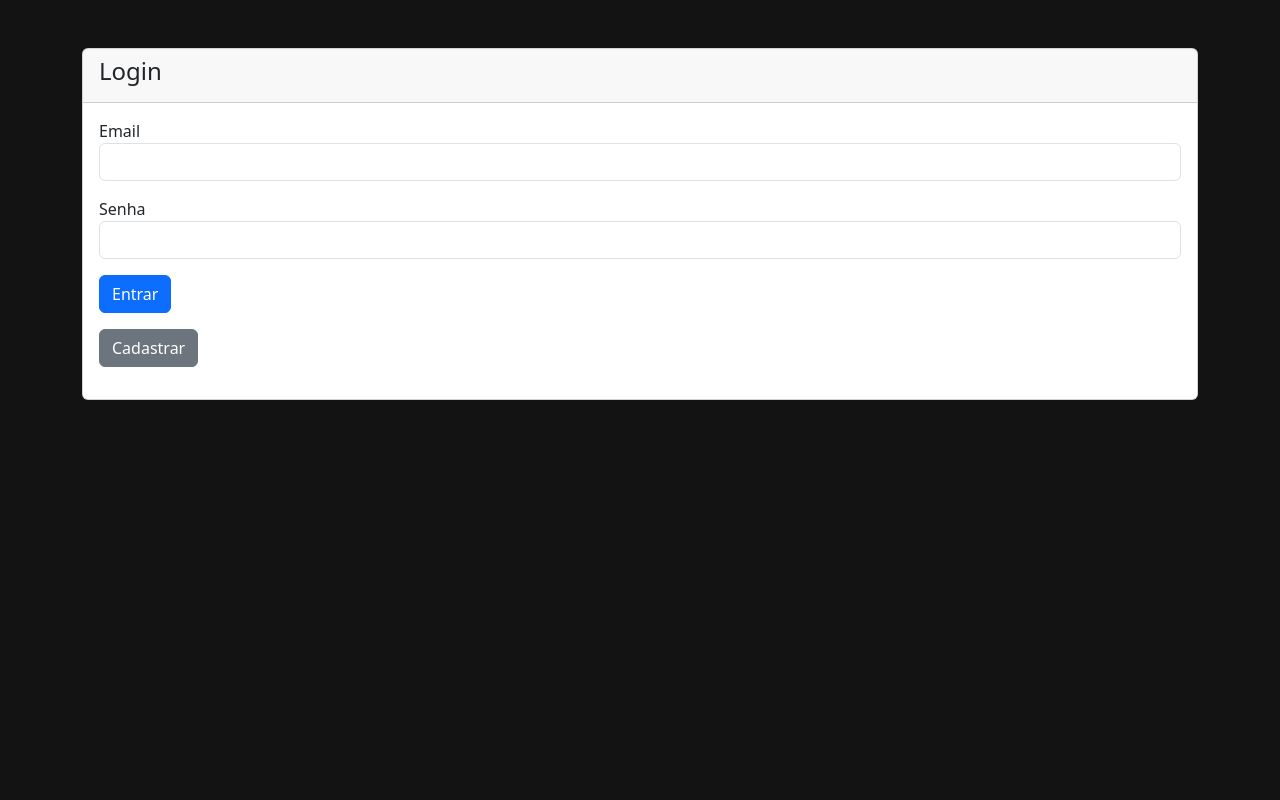
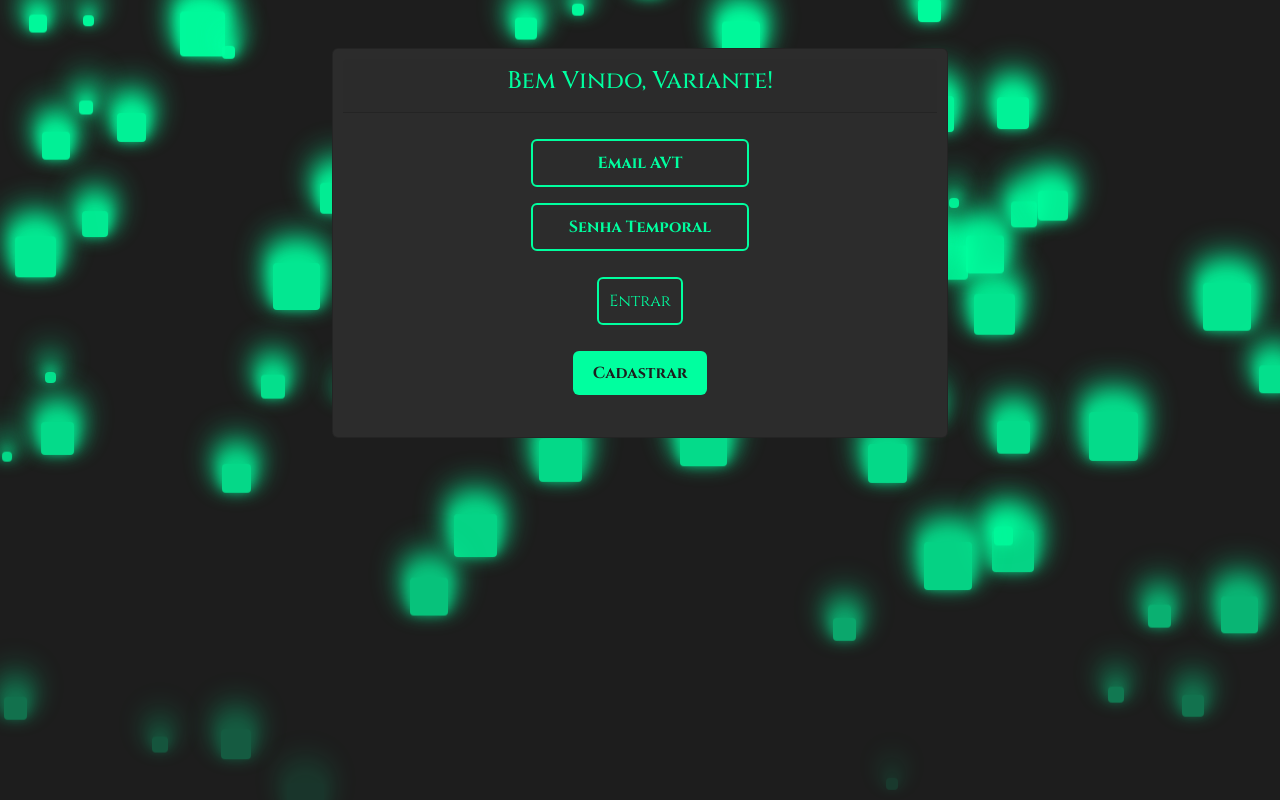
Before and after one commit to 1colombo/PHP-LojaFragmentosLoki, a PHP site: page /usuarios/login.php in a window 1280 px wide. Run offline with PHP 8.4, Linux system fonts and the light colour scheme.

Commit message:
estilizacao da pagina login

```diff
--- a/assets/css/style.css
+++ b/assets/css/style.css
@@ -1,3 +1,81 @@
 html, body{
-  background-color: #1d1d1d;
+  font-family: 'Cinzel', serif;
+
 }
+
+.chuva {
+    position: fixed;
+    top: 0;
+    left: 0;
+    width: 100%;
+    height: 100%;
+    z-index: -1;
+    pointer-events: none;
+    overflow: hidden;
+    background-color: #1d1d1d;
+}
+.chuva span {
+    position: absolute;
+    top: -60px;
+    background: #00ff9f;
+    filter:
+    drop-shadow(0 -4px 6px #00ff9f)
+    drop-shadow(0 -8px 10px #00ff9f)
+    drop-shadow(0 -12px 14px #00ff9f);
+    border-radius: 4px;
+    animation: queda linear infinite;
+}
+
+#login-container {
+  width: 50%;
+  height: 100%;
+}
+
+#login-card {
+  background-color: #2c2c2c;
+  color: #00ff9f;
+  font-size: 20px;
+  font-weight: 700;
+  padding: 10px;
+  text-align: center;
+}
+
+.card-body {
+  display: flex;
+  flex-direction: column;
+  align-items: center;
+  justify-content: center;
+  height: 100%;
+}
+
+#login-card input {
+  background-color: #2c2c2c;
+  color: #00ff9f;
+  border: solid 2px #00ff9f;
+  padding: 10px;
+  margin: 10px 0;
+  text-align: center;
+}
+
+#login-card input::placeholder {
+  background-color: #2c2c2c;
+  color: #00ff9f;
+  font-weight: 700;
+}
+
+#btn-cadastrar {
+  background-color: #00ff9f;
+  color: #1d1d1d;
+  border: none;
+  padding: 10px 20px;
+  font-size: 16px;
+  font-weight: 700;
+  cursor: pointer;
+  align-self: flex-start;
+}
+
+@keyframes queda {
+    0%   { transform: translateY(0) scale(1); opacity: 1; }
+    70%  { opacity: 0.8; }
+    100% { transform: translateY(110vh) scale(1); opacity: 0; }
+}
--- a/assets/js/script.js
+++ b/assets/js/script.js
@@ -1 +1,15 @@
-// JS
+    const TOTAL = 70;
+    const container = document.querySelector('.chuva');
+
+    for (let i = 0; i < TOTAL; i++) {
+        const sq = document.createElement('span');
+
+        const size = Math.floor(Math.random() * 40) + 10;
+        sq.style.width = size + 'px';
+        sq.style.height = size + 'px';
+        sq.style.left = Math.random() * 100 + 'vw';
+        sq.style.animationDuration = (3 + Math.random() * 5) + 's';
+        sq.style.animationDelay = (-Math.random() * 5) + 's';
+
+        container.appendChild(sq);
+    }
--- a/usuarios/login.php
+++ b/usuarios/login.php
@@ -6,43 +6,43 @@
 <meta name="viewport" content="width=device-width, initial-scale=1">
 <title>Fragmentos de Loki</title>
 <link href="https://cdn.jsdelivr.net/npm/bootstrap@5.3.6/dist/css/bootstrap.min.css" rel="stylesheet" integrity="sha384-4Q6Gf2aSP4eDXB8Miphtr37CMZZQ5oXLH2yaXMJ2w8e2ZtHTl7GptT4jmndRuHDT" crossorigin="anonymous">
-<link rel="stylesheet" href="assets/css/style.css">
+<link rel="stylesheet" href="../assets/css/style.css">
+<link rel="preconnect" href="https://fonts.googleapis.com">
+<link rel="preconnect" href="https://fonts.gstatic.com" crossorigin>
+<link href="https://fonts.googleapis.com/css2?family=Cinzel:wght@400..900&display=swap" rel="stylesheet">
 </head>
 <style>
-body {
-    min-height: 100vh;
-    display: flex;
-    background-color:rgb(20, 19, 19);
-}
+
 </style>
 <body>
-<div class="container mt-5">
+    <div class="chuva"></div>
+    <div class="container mt-5" id="login-container">
         <div class="row">
             <div class="col-md-12">
-            <div class="card">
+                <div class="card" id="login-card">
                     <div class="card-header">
-                    <h4>Login</h4>
+                        <h4>Bem Vindo, Variante!</h4>
                     </div>
                     <div class="card-body">
                         <?php include_once __DIR__ . '/../src/config/mensagem.php';?>
                         <form action="logar.php" method="POST">
                             <div class="mb-3">
-                            <label>Email</label>
-                            <input type="text" name="email" class="form-control" required>
+                                <input type="text" name="email" class="form-control" required placeholder="Email AVT">
                             </div>
                             <div class="mb-3">
-                            <label>Senha</label>
-                            <input type="password" name="password" class="form-control" required>
+                                <input type="password" name="password" class="form-control" required placeholder="Senha Temporal">
                             </div>
                             <div class="mb-3">
                                 <input type="submit" name="login_btn" class="btn btn-primary" value="Entrar">
                             </div>
+                            <div class="mb-3">
+                                <a href="createUser.php" class="btn btn-secondary" id="btn-cadastrar">Cadastrar</a>
+                            </div>
                         </form>
-                    <div class="mb-3">
-                        <a href="createUser.php" class="btn btn-secondary">Cadastrar</a>
-                    </div>
                     </div>
                 </div>
             </div>
         </div>
 </body>
+<script src="../assets/js/script.js"></script>
+</html>
```
Lines whose indentation alone changed are shown as unchanged.
